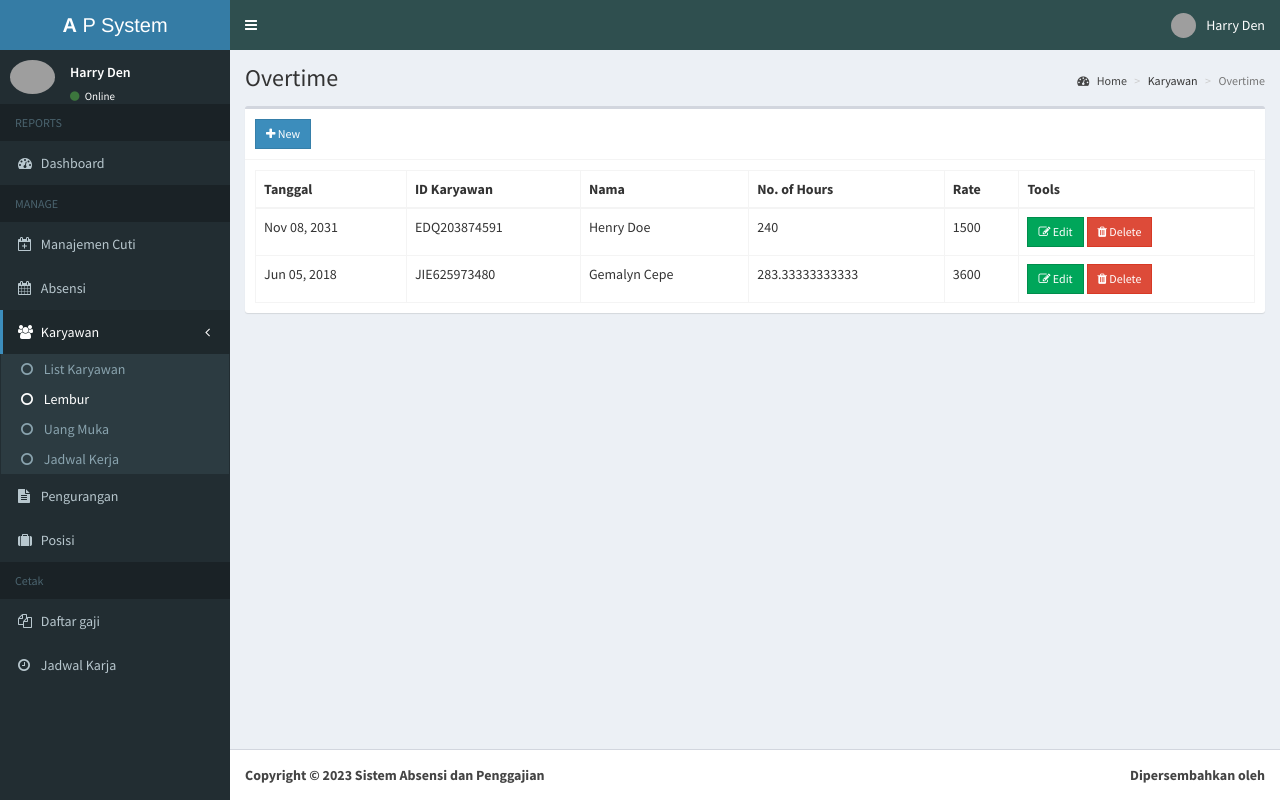
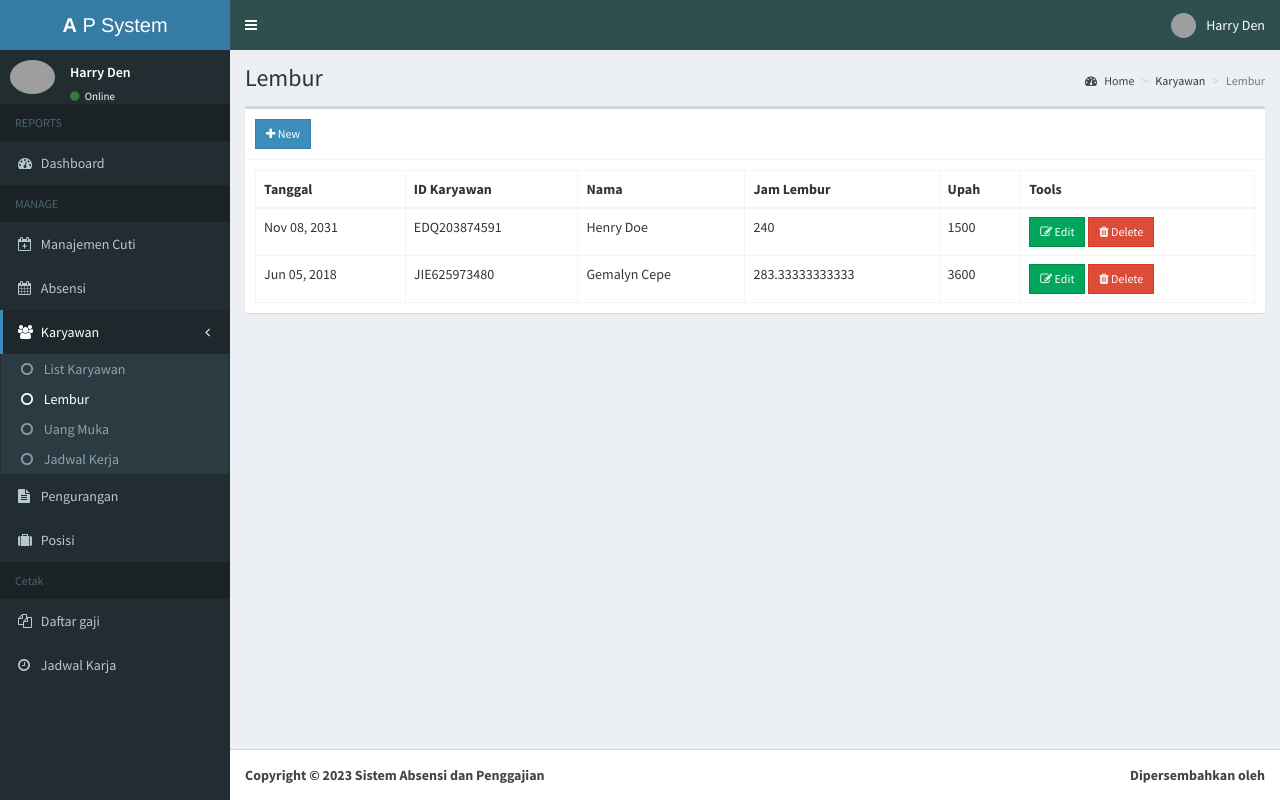
Before and after one commit to fekusatech/fastwork-sky, a PHP site: page /admin/overtime.php in a window 1280 px wide. Run offline with PHP 8.4, Linux system fonts and the light colour scheme; a user stored in the database is signed in; data comes from the database, SQL or seed files in the repository; tables that the repository leaves empty or names only in its code hold one stand-in row (values such as "Sample post"); some libraries are stand-ins or nearby versions; grey boxes are pictures that could not be loaded.

Commit message:
Fix: finish some task

```diff
--- a/admin/includes/overtime_modal.php
+++ b/admin/includes/overtime_modal.php
@@ -9,11 +9,28 @@
 			</div>
 			<div class="modal-body">
 				<form class="form-horizontal" method="POST" action="overtime_add.php">
+					<!-- <div class="form-group">
+						<label for="employee" class="col-sm-3 control-label">ID Karyawan</label>
+
+						<div class="col-sm-9">
+							<input type="text" class="form-control" id="employee" name="employee" required>
+						</div>
+					</div> -->
 					<div class="form-group">
 						<label for="employee" class="col-sm-3 control-label">ID Karyawan</label>
 
 						<div class="col-sm-9">
-                    	<input type="text" class="form-control" id="employee" name="employee" required>
+							<select class="form-control" id="employee" name="employee" required>
+								<?php
+								$sql = "SELECT e.*, 21-IFNULL((SELECT sum(datediff(end_date,start_date)) from leave_requests where user_id = e.id and status ='approved' ),0) as sisa_cuti from employees e";
+								$query = $conn->query($sql);
+								while ($row = $query->fetch_assoc()) {
+									// Dapatkan sisa cuti karyawan
+									$remaining_days = $row['sisa_cuti']; // Anda perlu menghitung total_days_taken sesuai dengan cara Anda menghitungnya
+									echo "<option value='" . $row['employee_id'] . "'>" . $row['employee_id'] . " - " . $row['firstname'] . " " . $row['lastname'] . "</option>";
+								}
+								?>
+							</select>
 						</div>
 					</div>
 					<div class="form-group">
@@ -26,21 +43,21 @@
 						</div>
 					</div>
 					<div class="form-group">
-                  	<label for="hours" class="col-sm-3 control-label">No. of Hours</label>
+						<label for="hours" class="col-sm-3 control-label">Jam Lembur</label>
 
 						<div class="col-sm-9">
 							<input type="text" class="form-control" id="hours" name="hours">
 						</div>
 					</div>
 					<div class="form-group">
-                  	<label for="mins" class="col-sm-3 control-label">No. of Mins</label>
+						<label for="mins" class="col-sm-3 control-label">Menit Lembur</label>
 
 						<div class="col-sm-9">
 							<input type="text" class="form-control" id="mins" name="mins">
 						</div>
 					</div>
 					<div class="form-group">
-                    <label for="rate" class="col-sm-3 control-label">Rate</label>
+						<label for="rate" class="col-sm-3 control-label">Upah</label>
 
 						<div class="col-sm-9">
 							<input type="text" class="form-control" id="rate" name="rate" required>
@@ -78,21 +95,21 @@
 						</div>
 					</div>
 					<div class="form-group">
-                    <label for="hours_edit" class="col-sm-3 control-label">No. of Hours</label>
+						<label for="hours_edit" class="col-sm-3 control-label">Jam Lembur</label>
 
 						<div class="col-sm-9">
 							<input type="text" class="form-control" id="hours_edit" name="hours">
 						</div>
 					</div>
 					<div class="form-group">
-                    <label for="mins_edit" class="col-sm-3 control-label">No. of Mins</label>
+						<label for="mins_edit" class="col-sm-3 control-label">Menit Lembur</label>
 
 						<div class="col-sm-9">
 							<input type="text" class="form-control" id="mins_edit" name="mins">
 						</div>
 					</div>
 					<div class="form-group">
-                    <label for="rate_edit" class="col-sm-3 control-label">Rate</label>
+						<label for="rate_edit" class="col-sm-3 control-label">Upah</label>
 
 						<div class="col-sm-9">
 							<input type="text" class="form-control" id="rate_edit" name="rate" required>
--- a/admin/overtime.php
+++ b/admin/overtime.php
@@ -11,12 +11,12 @@
     <!-- Content Header (Page header) -->
     <section class="content-header">
       <h1>
-        Overtime
+        Lembur
       </h1>
       <ol class="breadcrumb">
         <li><a href="#"><i class="fa fa-dashboard"></i> Home</a></li>
         <li>Karyawan</li>
-        <li class="active">Overtime</li>
+        <li class="active">Lembur</li>
       </ol>
     </section>
     <!-- Main content -->
@@ -56,8 +56,8 @@
                   <th>Tanggal</th>
                   <th>ID Karyawan</th>
                   <th>Nama</th>
-                  <th>No. of Hours</th>
-                  <th>Rate</th>
+                  <th>Jam Lembur</th>
+                  <th>Upah</th>
                   <th>Tools</th>
                 </thead>
                 <tbody>
--- a/user/overtime.php
+++ b/user/overtime.php
@@ -56,7 +56,7 @@
                   <th>Tanggal</th>
                   <th>ID Karyawan</th>
                   <th>Nama</th>
-                  <th>No. of Hours</th>
+                  <th>Jam Lembur</th>
                   <th>Rate</th>
                   <th>Tools</th>
                 </thead>
```
Also changed, not shown: admin/payroll.php (+33 -27 lines), admin/payroll_generate.php (+15 -14 lines), user/includes/overtime_modal.php (+6 -6 lines). Lines whose indentation alone changed are shown as unchanged.
